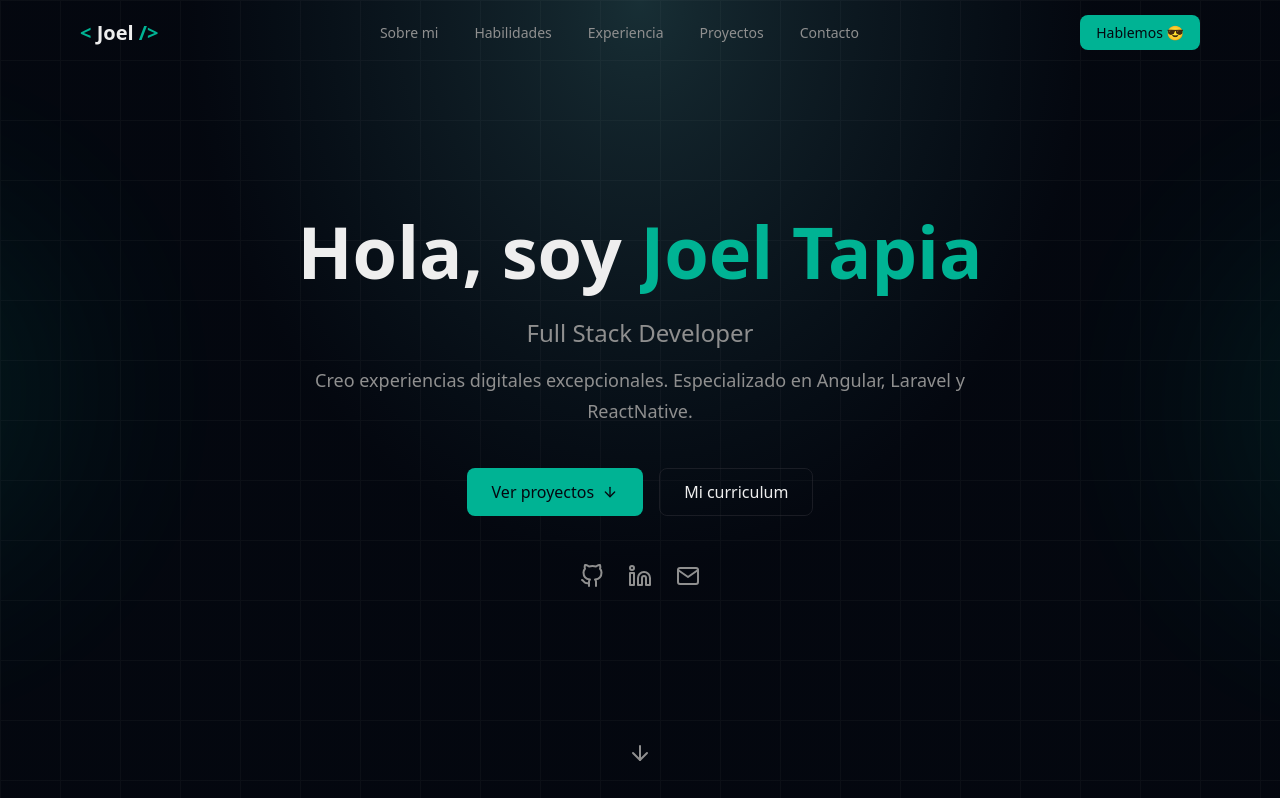
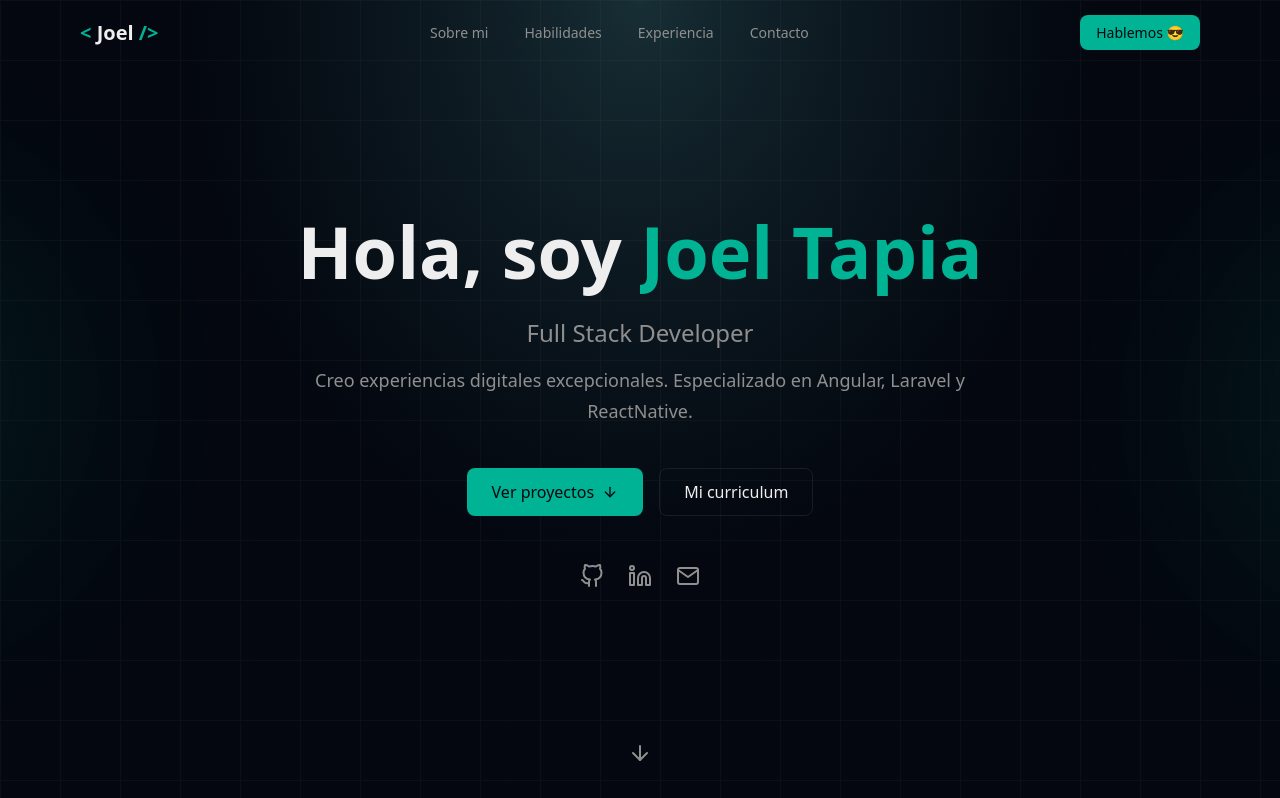
Before and after one commit to JoelTapia99/portafolio, an Astro site: page / in a window 1280 px wide. Shown: the top 798 px of the page. Built offline with nearby package versions, Linux system fonts and the light colour scheme; Astro itself is replaced by a stand-in of ours.

Commit message:
delete "Proyectos" tab from Navbar.astro

```diff
--- a/src/components/Navbar.astro
+++ b/src/components/Navbar.astro
@@ -6,7 +6,6 @@ const navLinks = [
     {href: `#${NavigationId.ABOUT}`, label: "Sobre mi"},
     {href: `#${NavigationId.SKILLS}`, label: "Habilidades"},
     {href: `#${NavigationId.EXPERIENCE}`, label: "Experiencia"},
-    {href: `#${NavigationId.PROJECTS}`, label: "Proyectos"},
     {href: `#${NavigationId.CONTACT}`, label: "Contacto"},
 ];
 
```
